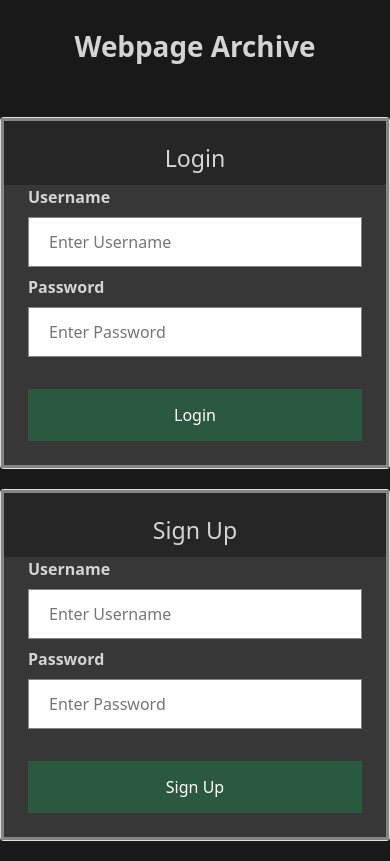
After one commit to tngaspar/webpage-archive-api, a FastAPI app: template templates/login.html in a window 390 px wide. The commit adds this page. Run offline with FastAPI, Linux system fonts and the light colour scheme; the template is opened without the code that fills it, so the values that code supplies are empty.

Commit message:
added user funcionality

```diff
--- a/main.py
+++ b/main.py
@@ -1,4 +1,5 @@
-from fastapi import FastAPI, Request
+from typing import Optional
+from fastapi import FastAPI, Form, Request, Cookie
 from fastapi.responses import HTMLResponse
 from fastapi.templating import Jinja2Templates
 from deta import Deta
@@ -6,43 +7,83 @@ from datetime import datetime
 from utils.url_inspector import validate_url
 from utils.archive import archive
 from starlette.responses import RedirectResponse
+from starlette import status
+from utils.user import hash_pw, auth_user, validate_token
 
-# secrets file:
-import config
 
+# ## secrets file:
+from config import deta_private_key
+
+
+# class Data(BaseModel):
+#    username: str = Form()
+#    password: str
 
 app = FastAPI(
     title="SaveMyPage API",
     description="An API so save and archive pages for later access",
 )
 templates = Jinja2Templates(directory="templates")
-deta = Deta(config.deta_private_key)
+deta = Deta(deta_private_key)
 
-# creates saved_urls database
+# creates databases
 db = deta.Base("saved_urls")
+db_users = deta.Base("users_db")
+
+# # read with cookies
+@app.get("/", response_class=HTMLResponse)
+async def user_get_all_url(request: Request, token: Optional[str] = Cookie(None)):
+    if token is None:
+        return templates.TemplateResponse("login.html", {"request": request})
+    else:
+        try:
+            username = validate_token(token, db_users)
+            # fetches all records from db
+            all_user_urls = db.fetch({"username": username})
+            return templates.TemplateResponse(
+                "index.html", {"request": request, "items": all_user_urls.items}
+            )
+        except Exception:
+            # log not sucessful, token expired
+            return templates.TemplateResponse("login.html", {"request": request})
 
 
-# Adds a url to lisk of saved urls
-@app.post("/save/{title}/{url:path}")
-async def add_url(title: str, url: str):
-    # validate url
-    if validate_url(url) is False:
-        return {"message": "url {url} not in format http(s)://website.com"}
-    # insert to the database
-    db.insert({"title": title, "url": url,
-               "timestamp": datetime.now().timestamp()})
-    # not working due to timeout
-    # archive(url, db)
-    # inserts a note with key as id
-    print(f"Url inserted: {title} - {url}")
-    return {"message": "url successfully added"}
+@app.post("/auth", response_class=HTMLResponse)
+async def auth(username: str = Form(), password: str = Form()):
+    response = RedirectResponse("/", status_code=status.HTTP_302_FOUND)
+    # get db_user record
+    user_in_db = db_users.get(username)
+    # auth
+    authenticated, user_token = auth_user(username, password, user_in_db)
+    if authenticated is True:
+        response.set_cookie(key="token", value=user_token)
+    return response
 
 
-# delete route takes the url id to delete the record from db
-@app.delete("/delete/{id}")
-async def delete_url(id: str):
-    db.delete(id)
-    return {"message": f"url with id {id} deleted"}
+# ## User api calls
+@app.post("/createUser", response_class=HTMLResponse)
+async def createuser(username: str = Form(), password: str = Form()):
+    # insert to the database
+    response = RedirectResponse("/", status_code=status.HTTP_302_FOUND)
+    password_hash = hash_pw(password)
+    try:
+        db_users.insert(
+            {
+                "key": username,
+                "password_hash": password_hash,
+                "create_timestamp": datetime.now().timestamp(),
+            }
+        )
+    except Exception:
+        # user already exists
+        return response
+    # auth and redirect
+    user_in_db = db_users.get(username)
+    # auth
+    authenticated, user_token = auth_user(username, password, user_in_db)
+    if authenticated is True:
+        response.set_cookie(key="token", value=user_token)
+    return response
 
 
 # get all records in db
@@ -53,33 +94,45 @@ async def get_all_url():
     return all_urls.items
 
 
-# get all records in db
-@app.get("/", response_class=HTMLResponse)
-async def get_all_url2(request: Request):
+@app.get("/deleteUI/{key}", response_class=HTMLResponse)
+async def deleteUI(request: Request, key: str, token: Optional[str] = Cookie(None)):
     # fetches all records from db
-    all_urls = db.fetch()
-    return templates.TemplateResponse(
-        "index.html", {"request": request, "items": all_urls.items}
-    )
-
-
-@app.get("/deleteUI/{key}", response_class=HTMLResponse)
-async def deleteUI(request: Request, key: str):
-    # fetches all records from db
-    db.delete(key)
+    try:
+        validate_token(token, db_users)
+        db.delete(key)
+    except Exception as ex:
+        print(ex)
     return RedirectResponse("/")
 
 
-@app.get("/saveUI", response_class=HTMLResponse)
-async def saveUI(request: Request, title: str, url: str):
-    if validate_url(url) is False:
-        return {"message": "url {url} not in format http(s)://website.com"}
-    # insert to the database
-    db.insert({"title": title, "url": url,
-               "timestamp": datetime.now().timestamp()})
+@app.post("/saveUI", response_class=HTMLResponse)
+async def saveUI(
+    request: Request,
+    title: str = Form(),
+    url: str = Form(),
+    token: Optional[str] = Cookie(None),
+):
+    # check token:
+    response = RedirectResponse("/", status_code=status.HTTP_302_FOUND)
+    try:
+        username = validate_token(token, db_users)
+        # validate url
+        if validate_url(url) is False:
+            return response
+        # insert to the database
+        db.insert(
+            {
+                "title": title,
+                "url": url,
+                "timestamp": datetime.now().timestamp(),
+                "username": username,
+            }
+        )
     # not working due to timeout
     # archive(url)
-    return RedirectResponse("/")
+    except Exception as ex:
+        print(ex)
+    return response
 
 
 # replace with key
--- a/requirements.txt
+++ b/requirements.txt
@@ -6,3 +6,7 @@ waybackpy
 jinja2
 starlette
 uvicorn
+bcrypt
+PyJWT
+python-multipart
+pydantic
--- a/templates/index.html
+++ b/templates/index.html
@@ -17,7 +17,7 @@
         <br>
             <div class="col-sm-4">
                 <div class="card" style="margin-bottom: 20px;">
-                    <form action="/saveUI" method="GET">
+                    <form action="/saveUI" method="post">
 
                     <div class="card-header" style="background-color: rgb(38, 38, 38);">
                         <div class="form-group">
--- /dev/null
+++ b/templates/login.html
@@ -0,0 +1,108 @@
+<!DOCTYPE html>
+<html>
+  <head>
+    <style>
+
+form {
+  border: 3px solid rgb(133, 133, 133);;
+}
+
+/* Full-width inputs */
+input[type=text], input[type=password] {
+  width: 100%;
+  padding: 12px 20px;
+  margin: 8px 0;
+  display: inline-block;
+  border: 1px solid rgb(133, 133, 133);
+  box-sizing: border-box;
+}
+
+/* Set a style for all buttons */
+button {
+  background-color: rgb(43, 89, 63);
+  color: white;
+  padding: 14px 20px;
+  margin: 8px 0;
+  border: none;
+  cursor: pointer;
+  width: 100%;
+}
+
+/* Add a hover effect for buttons */
+button:hover {
+  opacity: 0.8;
+}
+
+
+/* Center Log In and Sign in tezt */
+.formtitlecontainer {
+  text-align: center;
+  margin: 24px 0 12px 0;
+}
+
+
+</style>
+
+  <link href="https://cdn.jsdelivr.net/npm/bootstrap@5.1.3/dist/css/bootstrap.min.css" rel="stylesheet" integrity="sha384-1BmE4kWBq78iYhFldvKuhfTAU6auU8tT94WrHftjDbrCEXSU1oBoqyl2QvZ6jIW3" crossorigin="anonymous">
+
+  <head>
+	<meta charset="utf-8">
+    <meta name="viewport" content="width=device-width">
+	<title>Webpage</title>
+</head>
+
+
+<body style="background-color: rgb(25, 25, 25)">
+    <h1 style="text-align:center; margin-top: 30px; margin-bottom: 30px; color:rgb(212, 212, 212);"><strong>Webpage Archive</strong></h1>
+<br>
+<div class = "row" style="background-color: rgb(25, 25, 25);">
+
+
+
+  <div class="col-sm-6">
+    <div class="card" style="margin-bottom: 20px; ">
+<form action="/auth" method="post" style="background-color: rgb(38, 38, 38);">
+  <div class="formtitlecontainer" style="color:rgb(212, 212, 212); background-color: rgb(38, 38, 38);">
+    <h3 >Login</h3>
+  </div>
+
+  <div class="container" style="color:rgb(212, 212, 212); background-color: rgb(55, 55, 55);">
+    <label for="username"><b>Username</b></label>
+    <input type="text" placeholder="Enter Username" name="username" id="username" required>
+
+    <label for="password"><b>Password</b></label>
+    <input type="password" placeholder="Enter Password" name="password" id="password" required>
+    &nbsp;
+    <button type="submit">Login</button>
+    &nbsp;
+ </div>
+
+</form>
+    </div>
+</div>
+
+<div class="col-sm-6">
+    <div class="card" style="margin-bottom: 20px;">
+        <form action="/createUser" method="post" style="background-color: rgb(38, 38, 38);">
+            <div class="formtitlecontainer" style="color:rgb(212, 212, 212); background-color: rgb(38, 38, 38);">
+              <h3 >Sign Up</h3>
+            </div>
+
+            <div class="container" style="color:rgb(212, 212, 212); background-color: rgb(55, 55, 55);">
+              <label for="username"><b>Username</b></label>
+              <input type="text" placeholder="Enter Username" name="username" required>
+
+              <label for="password"><b>Password</b></label>
+              <input type="password" placeholder="Enter Password" name="password" required>
+              &nbsp;
+              <button type="submit">Sign Up</button>
+              &nbsp;
+           </div>
+
+          </form>
+    </div>
+</div>
+
+</div>
+</body>
+</html>
--- /dev/null
+++ b/utils/user.py
@@ -0,0 +1,62 @@
+from distutils.log import error
+import bcrypt
+from datetime import datetime, timedelta
+from config import db_user_secret_key
+import jwt
+
+
+algorithm = "HS256"
+
+
+def hash_pw(password):
+    hashed_pw = bcrypt.hashpw(password.encode("utf-8"), bcrypt.gensalt())
+    pw_hash = hashed_pw.decode("utf-8")
+    return pw_hash
+
+
+def auth_user(username, password, user_in_db):
+    try:
+        if bcrypt.checkpw(
+            password.encode("utf-8"), user_in_db.get("password_hash").encode("utf-8")
+        ):
+            access_token_expires = timedelta(minutes=60)
+            access_token = _create_access_token(
+                data={"username": username}, expires_delta=access_token_expires
+            )
+            return True, access_token
+        else:
+            return False, ""
+    except Exception:
+        return False, ""
+
+
+def _create_access_token(data, expires_delta):
+    to_encode = data.copy()
+    expire = datetime.utcnow() + expires_delta
+    to_encode.update({"exp": expire})
+    access_token = jwt.encode(to_encode, db_user_secret_key, algorithm=algorithm)
+    return access_token
+
+
+def _decode_access_token(data):
+    token_data = jwt.decode(data, db_user_secret_key, algorithms=algorithm)
+    return token_data
+
+
+def validate_token(token, db_user):
+    try:
+        payload = _decode_access_token(data=token)
+        username = payload.get("username")
+
+        if username is None:
+            raise Exception("Authentication Error 1")
+
+    except jwt.PyJWTError:
+        raise Exception("Authentication Error 2", token)
+
+    user = db_user.get(username)
+
+    if user is None:
+        raise Exception("Authentication Error 3")
+
+    return username
```
Also changed, not shown: utils/__init__.py (added).
